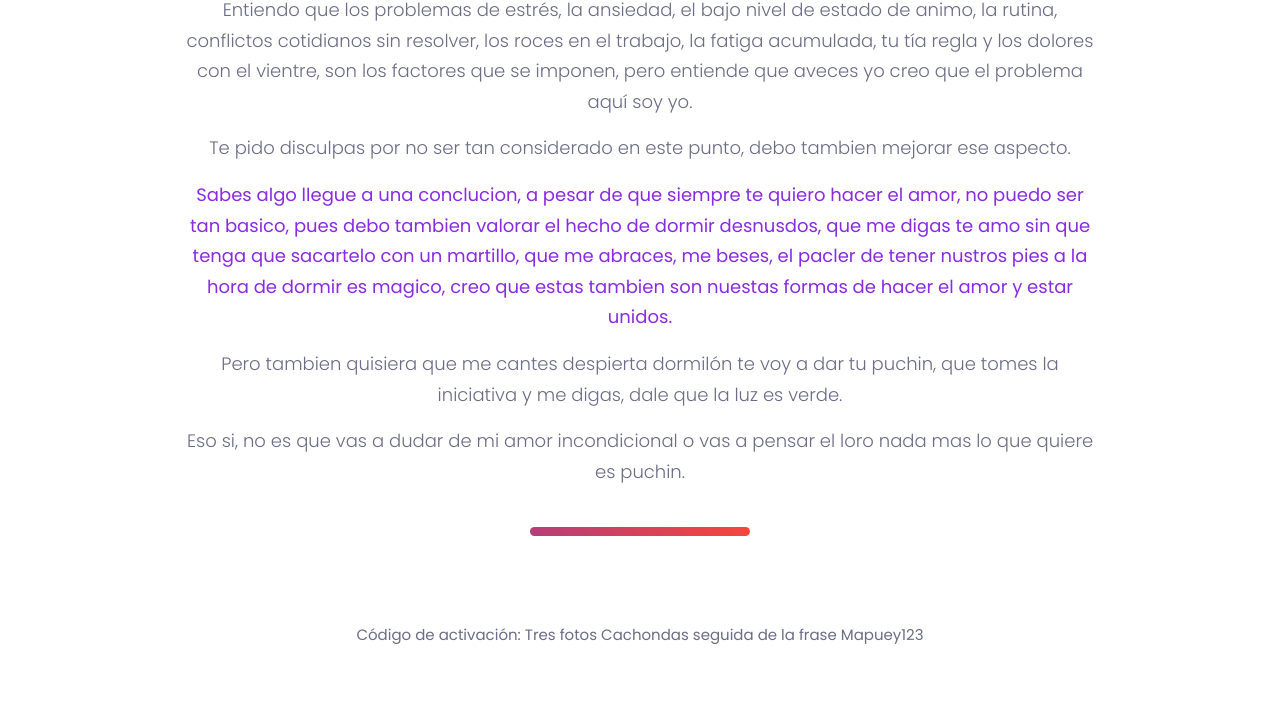
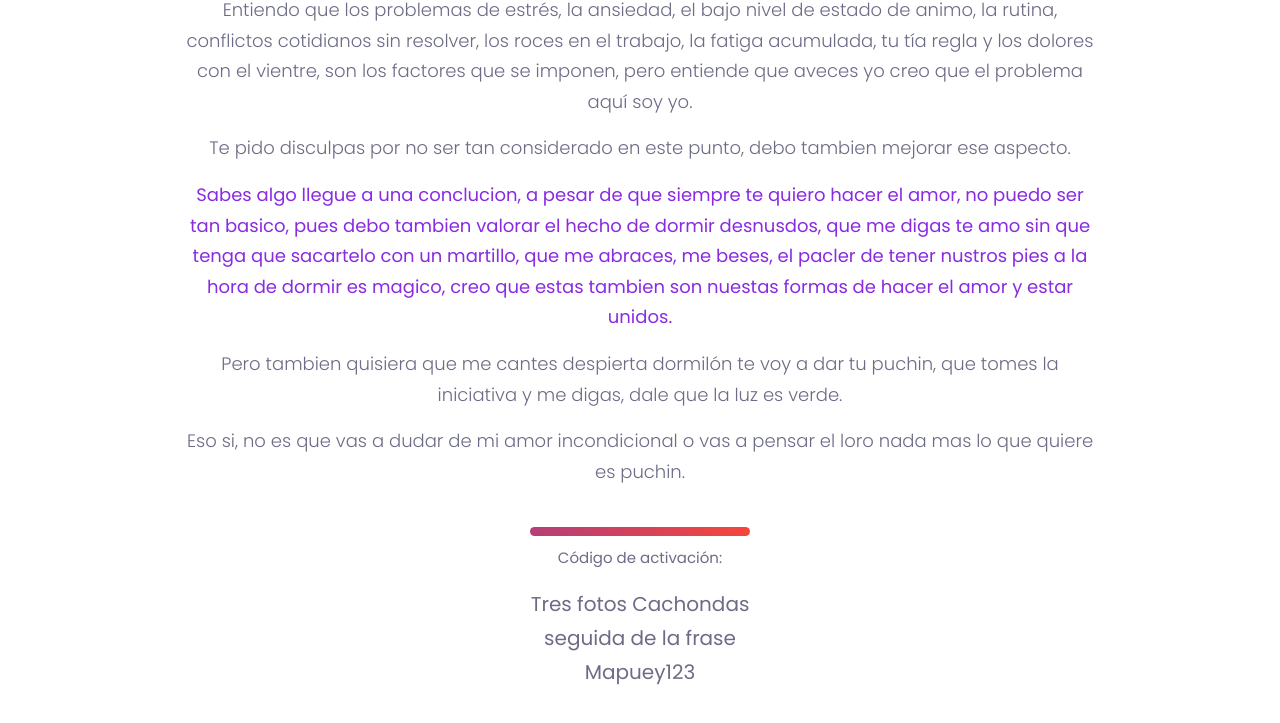
Before and after one commit to TuJefferson/PapiQuieroHoy, a website: page theme/index.html in a window 1280 px wide. Shown: the part 1468-2191 px from the top of the page. Drawn offline with Linux system fonts and the light colour scheme; some packages are replaced by stand-ins of ours.

Commit message:
cambios final

```diff
--- a/theme/index.html
+++ b/theme/index.html
@@ -208,11 +208,22 @@ h1 {
 
 
 
-        <div class="section-border"></div>
-          Código de activación: Tres fotos Cachondas seguida de la frase Mapuey123
-        <p>
+        <div class="section-border" style="text-align: center;">
 
-        </p>
+            <br>
+            <p>
+              Código de activación:
+              </p>
+
+            <p style="font-size: 20px;">
+              Tres fotos Cachondas seguida de la frase Mapuey123
+            </p>
+
+
+        </div>
+
+
+
       </div>
     </div>
 
```
